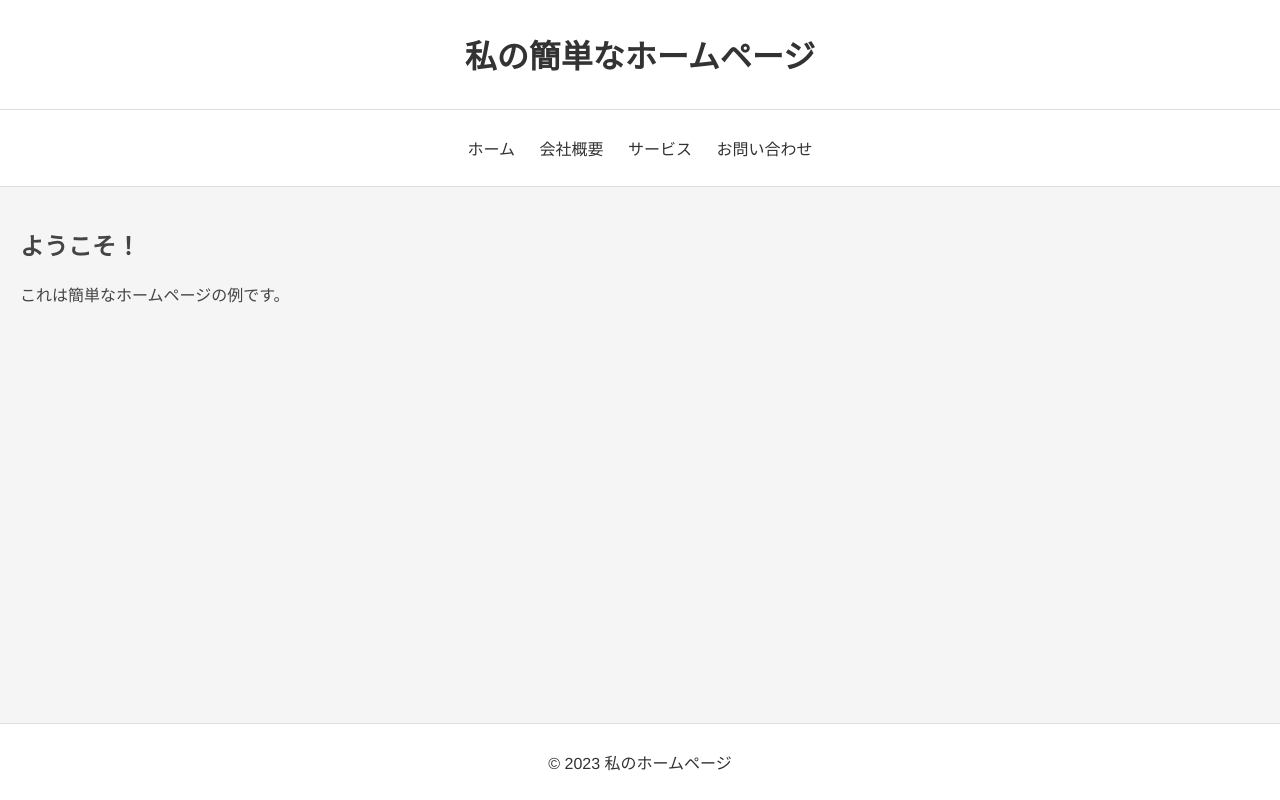
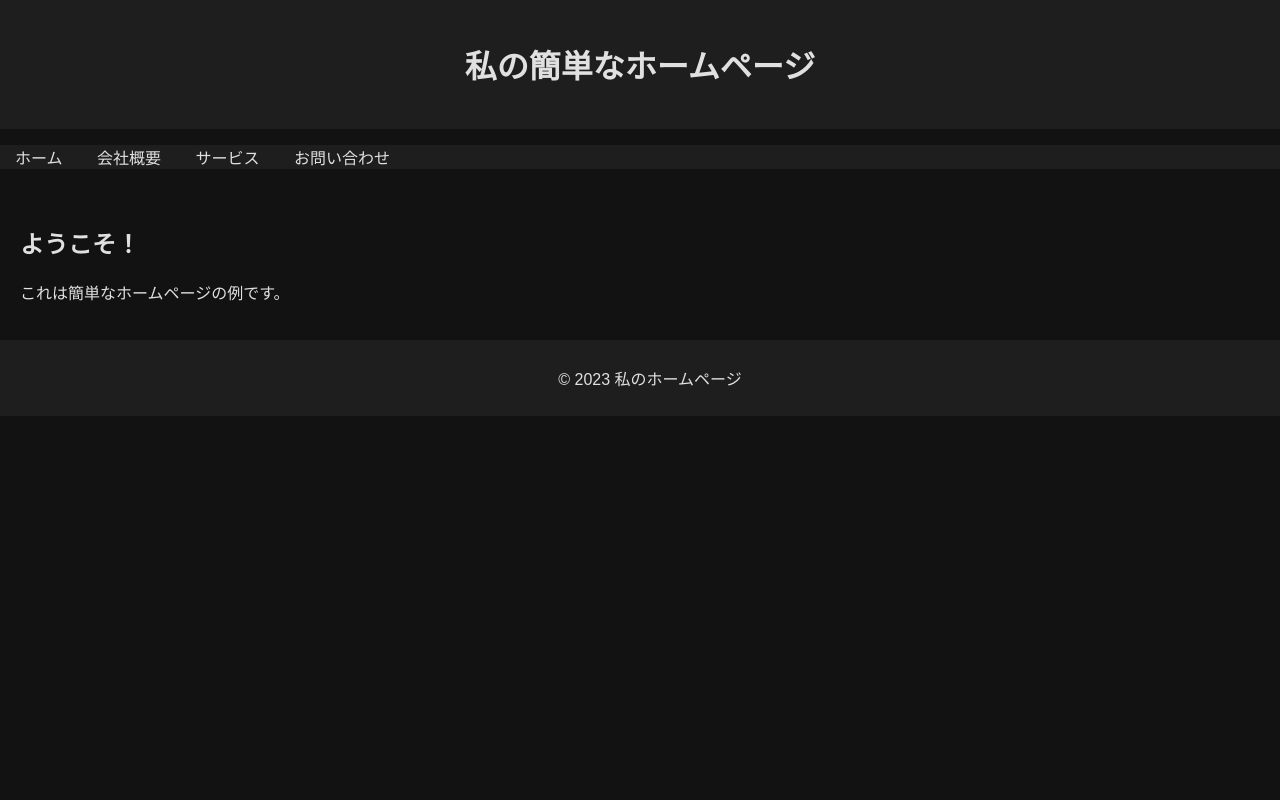
Before and after one commit to ojizou003/git-test, a plain HTML site: page index.html in a window 1280 px wide. Drawn offline with Linux system fonts and the light colour scheme.

Commit message:
cursor-smallで修正

```diff
--- a/style.css
+++ b/style.css
@@ -1,46 +1,49 @@
 body {
-    font-family: "Helvetica Neue", Arial, "Hiragino Kaku Gothic ProN", "Hiragino Sans", Meiryo, sans-serif;
-    margin: 0;
-    padding: 0;
-    background-color: #f5f5f5;
-    color: #444;
+  background-color: #121212; /* ダークグレー */
+  color: #e0e0e0; /* 明るいグレー */
+  font-family: Arial, sans-serif;
+  margin: 0;
+  padding: 0;
 }
+
 header {
-  background: #fff;
-  color: #333;
-  padding: 10px 0;
+  background-color: #1e1e1e; /* 少し明るいダークグレー */
+  padding: 20px;
   text-align: center;
-  border-bottom: 1px solid #ddd;
 }
+
 nav {
-  background: #fff;
-  color: #333;
-  padding: 10px 0;
-  text-align: center;
-  border-bottom: 1px solid #ddd;
+  background-color: #1e1e1e;
 }
+
 nav ul {
+  list-style-type: none;
   padding: 0;
-  list-style: none;
 }
-nav li {
+
+nav ul li {
   display: inline;
-  margin: 0 10px;
+  margin: 0 15px;
 }
+
 nav a {
-  color: #333;
+  color: #e0e0e0;
   text-decoration: none;
 }
+
+nav a:hover {
+  text-decoration: underline;
+}
+
 main {
   padding: 20px;
 }
+
 footer {
+  background-color: #1e1e1e;
   text-align: center;
-  padding: 10px 0;
-  background: #fff;
-  color: #333;
-  position: absolute;
+  padding: 10px;
+  position: relative;
   bottom: 0;
   width: 100%;
-  border-top: 1px solid #ddd;
 }
```
Also changed, not shown: index.html (line endings or trailing spaces).
